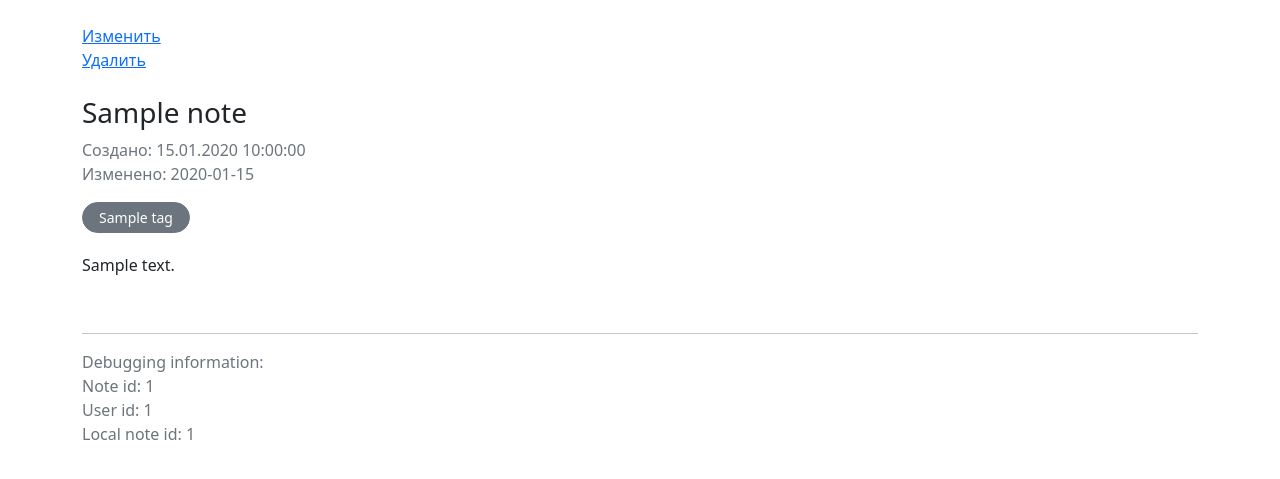
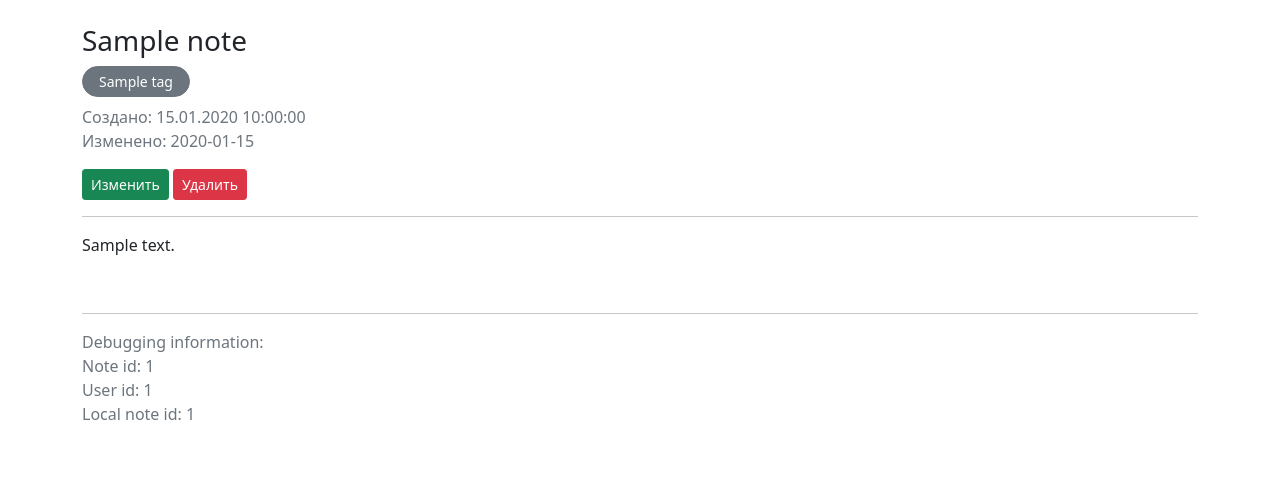
Before and after one commit to Woofka/zettelkasten, a Flask app: page /note/1 in a window 1280 px wide. Shown: the part 56-535 px from the top of the page. Run offline with Flask 2, Linux system fonts and the light colour scheme; a user stored in the database is signed in; a database or web service that is not in the repository returns one stand-in record (values such as "Sample title"); some libraries are stand-ins or nearby versions.

Commit message:
Update header for note page

```diff
--- a/templates/note.html
+++ b/templates/note.html
@@ -1,12 +1,15 @@
 {% extends 'base.html' %}
 
 {% block content %}
-  <a href="{{url_for('edit_note', note_local_id=note.local_id)}}">Изменить</a>
-  <br/>
-  <a href="{{url_for('delete_note', note_local_id=note.local_id)}}">Удалить</a>
-  <br/><br/>
+  <h3>{{ note.title }}</h3>
 
-  <h3>{{ note.title }}</h3>
+  {% if note.tags %}
+    <div class="mb-1">
+    {% for tag in note.tags %}
+    <a href="#" class="btn btn-sm btn-secondary rounded-pill px-3 mb-1">{{ tag.tag_str }}</a>
+    {% endfor %}
+    </div>
+  {% endif %}
 
   <p class="text-muted">
     Создано: {{ note.dt_added.strftime('%d.%m.%Y %H:%M:%S') }}
@@ -16,13 +19,12 @@
     {% endif %}
   </p>
 
-  {% if note.tags %}
-    <div class="mb-3">
-    {% for tag in note.tags %}
-    <a href="#" class="btn btn-sm btn-secondary rounded-pill px-3 mb-1">{{ tag.tag_str }}</a>
-    {% endfor %}
-    </div>
-  {% endif %}
+  <a class="btn btn-sm btn-success" href="{{url_for('edit_note', note_local_id=note.local_id)}}">Изменить</a>
+  <a class="btn btn-sm btn-danger" href="{{url_for('delete_note', note_local_id=note.local_id)}}">Удалить</a>
+
+
+
+  <hr/>
 
   {{ md|safe }}<br/>
 
```
